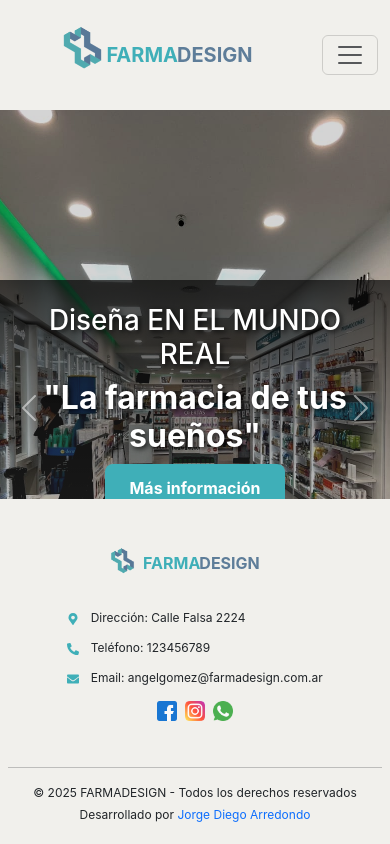
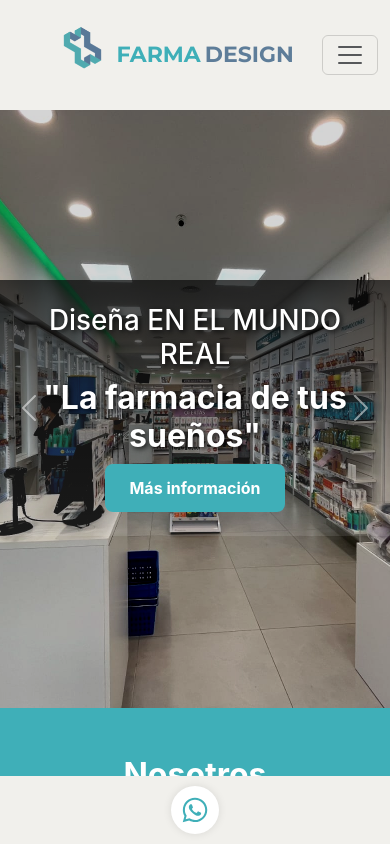
Before and after one commit to Diego2985/Farmadesign, a React (Create React App) app: page / in a window 390 px wide. Shown: the top 844 px of the page. Built offline with nearby package versions, Linux system fonts and the light colour scheme.

Commit message:
Se modifacaron datos y mejora en vista responsive

```diff
--- a/public/index.html
+++ b/public/index.html
@@ -47,4 +47,17 @@
       To create a production bundle, use `npm run build` or `yarn build`.
     -->
   </body>
+  <script>
+  window.addEventListener("scroll", function () {
+    const footer = document.querySelector(".footer");
+    const scrollTop = window.scrollY + window.innerHeight;
+    const documentHeight = document.documentElement.scrollHeight;
+
+    if (footer && window.innerWidth <= 768 && scrollTop >= documentHeight - 50) {
+      footer.classList.add("mostrar-footer");
+    }
+  },
+  {passive: true}
+  );
+</script>
 </html>
--- a/src/App.css
+++ b/src/App.css
@@ -28,6 +28,33 @@
   color: #61dafb;
 }
 
+.brand-title {
+  font-size: 26px;
+  font-weight: bold;
+  font-family: 'Montserrat', sans-serif;
+  display: flex;
+  justify-content: center;
+  gap: 4px;
+  margin: 0;
+  line-height: 1;
+}
+
+.brand-title .farma {
+  color: #3FAFB8;
+}
+
+.brand-title .design {
+  color: #5E7D99;
+}
+
+
+.navbar .brand-title {
+  font-size: 22px !important;
+}
+.footer .brand-title {
+  font-size: 22px !important;
+}
+
 @keyframes App-logo-spin {
   from {
     transform: rotate(0deg);
--- a/src/App.js
+++ b/src/App.js
@@ -1,7 +1,6 @@
 import React from 'react';
 import { BrowserRouter as Router, Route, Routes, useLocation } from 'react-router-dom';
 import './App.css';
-
 
 import "bootstrap/dist/css/bootstrap.min.css";
 import "bootstrap/dist/js/bootstrap.bundle.min";
@@ -14,15 +13,16 @@ import Servicios from './Pages/Servicios';
 import Contacto from './Pages/Contacto';
 import ServiciosDetalle from './Pages/ServiciosDetalle';
 
-
 function AppContent() {
   const location = useLocation();
-  const ocutarFooter = /^\/servicios\/[^/]+$/.test(location.pathname);
+
+  // Ocultar footer en página de detalle
+  const ocultarFooter = /^\/servicios\/[^/]+$/.test(location.pathname);
 
   return (
     <div className="App">
       <Navbar />
-        <div style={{ paddingTop: '56px' }}>
+      <div className="main-content" style={{ paddingTop: '56px' }}>
         <Routes>
           <Route path="/" element={
             <>
@@ -34,7 +34,7 @@ function AppContent() {
           } />
           <Route path="/servicios/:id" element={<ServiciosDetalle />} />
         </Routes>
-          {!ocutarFooter && <Footer /> }
+        {!ocultarFooter && <Footer />}
       </div>
     </div>
   );
--- a/src/Components/Footer/Footer.css
+++ b/src/Components/Footer/Footer.css
@@ -1,127 +1,116 @@
 .footer {
-    display: flex;
-    flex-direction: column;
-    align-items: center;
-    background-color: #F1F0EC;
+  background-color: #f1f0ec;
   padding: 2rem 1rem;
-    width: 100%;
-    text-align: center;
+  font-family: 'Montserrat', sans-serif;
+  color: #5e7d99;
 }
 
 .footer-container {
   display: flex;
-    flex-wrap: wrap;
   justify-content: space-between;
   align-items: center;
-    width: 100%;
-    padding: 20px;
+  flex-wrap: wrap;
+  max-width: 1200px;
+  margin: 0 auto;
 }
 
 .footer-left {
+  flex: 1;
+}
+
+.footer-brand {
+  display: flex;
+  flex-direction: column;
+  align-items: flex-start;
+  text-align: left;
+}
+
+.footer-logo {
+  width: 60px;
+  height: auto;
+  margin-bottom: 6px;
+}
+
+.footer-description {
+  font-size: 0.9rem;
+  margin-top: 4px;
+}
+
+.footer-right {
+  min-width: 250px;
+  display: flex;
+  flex-direction: column;
+  justify-content: center;
+  align-items: flex-start;
+}
+
+.footer-contact-title {
+  font-size: 1.2rem;
+  font-weight: 600;
+  color: #3fafb8;
+  margin-bottom: 8px;
+}
+
+.footer-right p {
   display: flex;
   align-items: center;
-    gap: 5px;
+  gap: 6px;
+  font-size: 14px;
+  margin: 4px 0;
 }
 
-  footer a {
+.icon {
+  color: #3fafb8;
+}
+
+.footer-bottom {
+  border-top: 1px solid #ccc;
+  margin-top: 20px;
+  padding-top: 10px;
+  text-align: center;
+  font-size: 0.85rem;
+  color: #5e7d99;
+}
+
+.footer-bottom a.desarrollador-link {
+  color: #3fafb8;
+  font-weight: 500;
   text-decoration: none;
 }
 
-  .footer-logo-img {
-    height: 100px;
-    margin-right: -45px;
+.footer-bottom a.desarrollador-link:hover {
+  text-decoration: underline;
 }
 
-  .farma {
-    color: #3FAFB8;
-    font-weight: bold;
-    margin-left: -2px;
+/* Mini footer móvil */
+.mini-footer {
+  background-color: #f1f0ec;
+  padding: 10px;
+  display: flex;
+  justify-content: center;
+  position: fixed;
+  bottom: 0;
+  width: 100%;
+  z-index: 100;
 }
 
-  .design {
-    color: #5E7D99;
-    font-weight: bold;
-    margin-left: -1px;
+.whatsapp-button {
+  color: #3fafb8;
+  background-color: white;
+  padding: 10px;
+  border-radius: 50%;
+  box-shadow: 0 0 8px rgba(0, 0, 0, 0.1);
 }
 
-  .footer-contact {
-    display: flex;
-    flex-direction: column;
-    gap: 8px;
-    text-align: left;
-  }
 
-  .footer-contact p {
-    margin: 4px 0;
-    font-size: 14px;
-  }
 
-  .icon {
-    color: #3FAFB8;
-    margin-right: 8px;
-  }
 
-  .footer-social {
-    display: flex;
-    justify-content: center;
-    gap: 10px;
-  }
 
-  .social-icon {
-    width: 24px;
-    height: 24px;
-  }
 
-  .footer-copyright {
-    text-align: center;
-    width: 100%;
-    margin-top: 10px;
-    font-size: 14px;
-  }
 
-  .footer-copyright p {
-    margin: 4px 0;
-  }
-
-  /* Mobile adjustments */
+/* Responsive */
 @media (max-width: 768px) {
   .footer {
-      padding: 1rem 0.5rem;
-    }
-
-    .footer-logo-img {
-      height: 60px;
-      margin-right: -20px;
-    }
-
-    .footer-contact p {
-      font-size: 12px;
-      margin: 2px 0;
-    }
-
-    .footer-container {
-      flex-direction: column;
-      align-items: center;
-      text-align: center;
-      gap: 12px;
-    }
-
-    .footer-left {
-      justify-content: center;
-      margin-left: -50px;
-    }
-
-    .footer-social {
-      justify-content: center;
-      gap: 8px;
-    }
-
-    .social-icon {
-      width: 20px;
-      height: 20px;
-    }
-
-    .footer-copyright {
-      font-size: 12px;
+    display: none;
   }
 }
--- a/src/Components/Footer/Footer.jsx
+++ b/src/Components/Footer/Footer.jsx
@@ -1,47 +1,74 @@
-import React from 'react';
-import footer_logo from '../../Assets/image/logo.png';
+import React, { useEffect, useState } from 'react';
 import './Footer.css';
-import facebook_icon from '../../Assets/image/Iconos/facebook.png';
-import whatsapp_icon from '../../Assets/image/Iconos/whatsapp.png';
-import instagram_icon from '../../Assets/image/Iconos/instagram.png';
-import { FaMapMarkerAlt, FaPhoneAlt, FaEnvelope } from 'react-icons/fa';
+import { FaEnvelope, FaWhatsapp } from 'react-icons/fa';
+import Logo from '../../Assets/image/logo.png'; // Asegurate que esta ruta sea correcta
 
-const Footer = () => {
+export default function Footer() {
+  const [isMobile, setIsMobile] = useState(window.innerWidth <= 768);
+
+  useEffect(() => {
+    const handleResize = () => {
+      setIsMobile(window.innerWidth <= 768);
+    };
+    window.addEventListener('resize', handleResize);
+    return () => window.removeEventListener('resize', handleResize);
+  }, []);
+
   return (
-    <footer className="footer fixed-bottom">
-      <div className="container footer-container">
+    <>
+      {!isMobile && (
+        <footer className="footer">
+          <div className="footer-container">
+            {/* Logo y marca */}
+            <div className="footer-left">
+              <div className="footer-brand">
+                <img src={Logo} alt="Logo" className="footer-logo" />
+                <h2 className="brand-title">
+                  <span className="farma">FARMA</span>
+                  <span className="design">DESIGN</span>
+                </h2>
+                <p className="footer-description">Diseñamos espacios únicos para tu farmacia.</p>
+              </div>
+            </div>
 
-        {/* Logo y texto */}
-        <div className="footer-left">
-          <a className="footer-brand" href="/">
-            <img src={footer_logo} alt="Logo" className="footer-logo-img"/>
-            <span className="farma">FARMA</span>
-            <span className="design">DESIGN</span>
+            {/* Contacto */}
+            <div className="footer-right">
+              <h3 className="footer-contact-title">Contacto</h3>
+              <p><FaWhatsapp className="icon" /> 011 1534-5678</p>
+              <p><FaEnvelope className="icon" /> angelgomez@farmadesign.com.ar</p>
+            </div>
+          </div>
+
+          <div className="footer-bottom">
+            <p>&copy; {new Date().getFullYear()} FarmaDesign. Todos los derechos reservados.</p>
+            <p>
+              Sitio desarrollado por{' '}
+              <a
+                href="https://tutarjetadigital.vercel.app/"
+                target="_blank"
+                rel="noopener noreferrer"
+                className="desarrollador-link"
+              >
+                Jorge Diego Arredondo
+              </a>
+            </p>
+          </div>
+        </footer>
+      )}
+
+      {isMobile && (
+        <div className="mini-footer">
+          <a
+            href="https://wa.me/5491158531859"
+            className="whatsapp-button"
+            target="_blank"
+            rel="noreferrer"
+            aria-label="Chat en WhatsApp"
+          >
+            <FaWhatsapp size={28} />
           </a>
         </div>
-
-        {/* Información de contacto */}
-        <div className="footer-contact">
-          <p><FaMapMarkerAlt className="icon"/> Dirección: Calle Falsa 2224</p>
-          <p><FaPhoneAlt className="icon"/> Teléfono: 123456789</p>
-          <p><FaEnvelope className="icon"/> Email: angelgomez@farmadesign.com.ar</p>
-        </div>
-
-        {/* Iconos de redes sociales */}
-        <div className="footer-social">
-          <img src={facebook_icon} alt="Facebook" className="social-icon"/>
-          <img src={instagram_icon} alt="Instagram" className="social-icon"/>
-          <img src={whatsapp_icon} alt="Whatsapp" className="social-icon"/>
-        </div>
-      </div>
-
-      <div className="footer-copyright">
-        <hr />
-        <p>© 2025 FARMADESIGN - Todos los derechos reservados</p>
-        <p>Desarrollado por <a href="https://www.linkedin.com/in/Jorge-Diego-Arredondo/" target="_blank" rel="noopener noreferrer">Jorge Diego Arredondo</a></p>
-      </div>
-    </footer>
+      )}
+    </>
   );
 }
-
-export default Footer;
--- a/src/Components/Navbar/Navbar.css
+++ b/src/Components/Navbar/Navbar.css
@@ -1,5 +1,5 @@
 .navbar {
-    background-Color: #F1F0EC;
+  background-color: #F1F0EC;
   padding: 0px;
   margin-top: 0px;
   transition: all 0.3s ease;
@@ -20,18 +20,23 @@
 }
 
 .navbar-dark .nav-link {
-    color:  #5E7D99;;
+  color: #5E7D99;
 }
 
 .navbar-dark .nav-link:hover {
   color: #3FAFB8;
 }
+
 .navbar-brand {
   font-weight: bold;
+  display: flex;
+  align-items: center;
 }
-.navbar-link {
+
+.navbar-nav .nav-link {
   margin-left: 1rem;
 }
+
 .navbar-nav .nav-link:hover {
   color: #3FAFB8;
 }
--- a/src/Components/Navbar/Navbar.jsx
+++ b/src/Components/Navbar/Navbar.jsx
@@ -51,10 +51,12 @@ const Navbar = () => {
     <nav className="navbar navbar-expand-lg fixed-top" >
       <div className="container">
         <a className="navbar-brand d-flex align-items-center" href="#home">
-          <img src={logo} alt="" style={{ height: "100px", marginRight: "-45px" }}/>
-          <span className="farma" style={{ color: "#3FAFB8", fontWeight: "bold" }}>FARMA</span>
-          <span className="design" style={{ color: "#5E7D99", fontWeight: "bold" }}>DESIGN</span>
-        </a>
+            <img src={logo} alt="Logo" style={{ height: "100px", marginRight: "-45px" }} />
+            <h2 className="brand-title mb-0 ms-2">
+              <span className="farma">FARMA</span>
+              <span className="design">DESIGN</span>
+            </h2>
+          </a>
          <button
            className="navbar-toggler" type="button"
            data-bs-toggle="collapse"
```
Also changed, not shown: src/Assets/image/Iconos/facebook.png (deleted), src/Assets/image/Iconos/instagram.png (deleted). Lines whose indentation alone changed are shown as unchanged.
